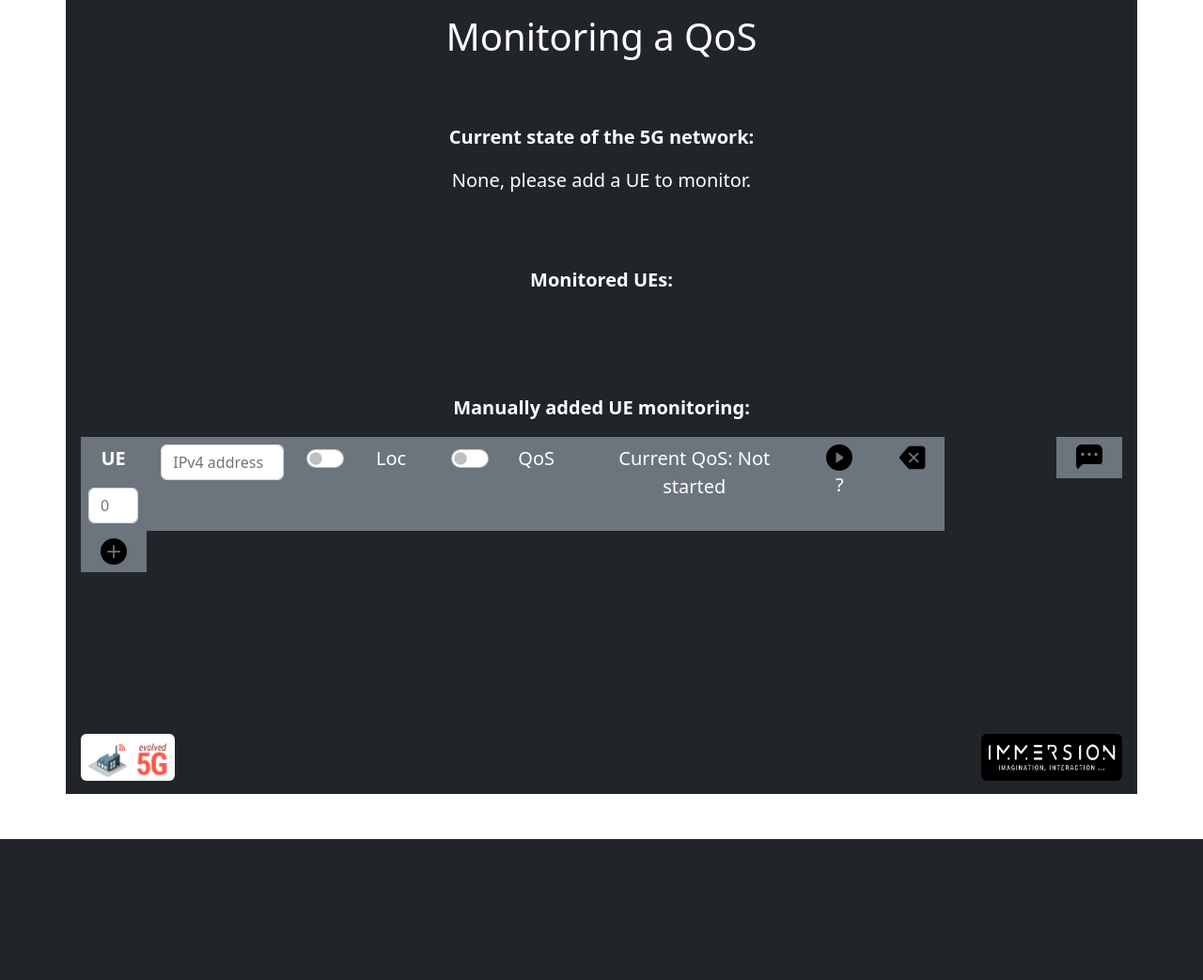
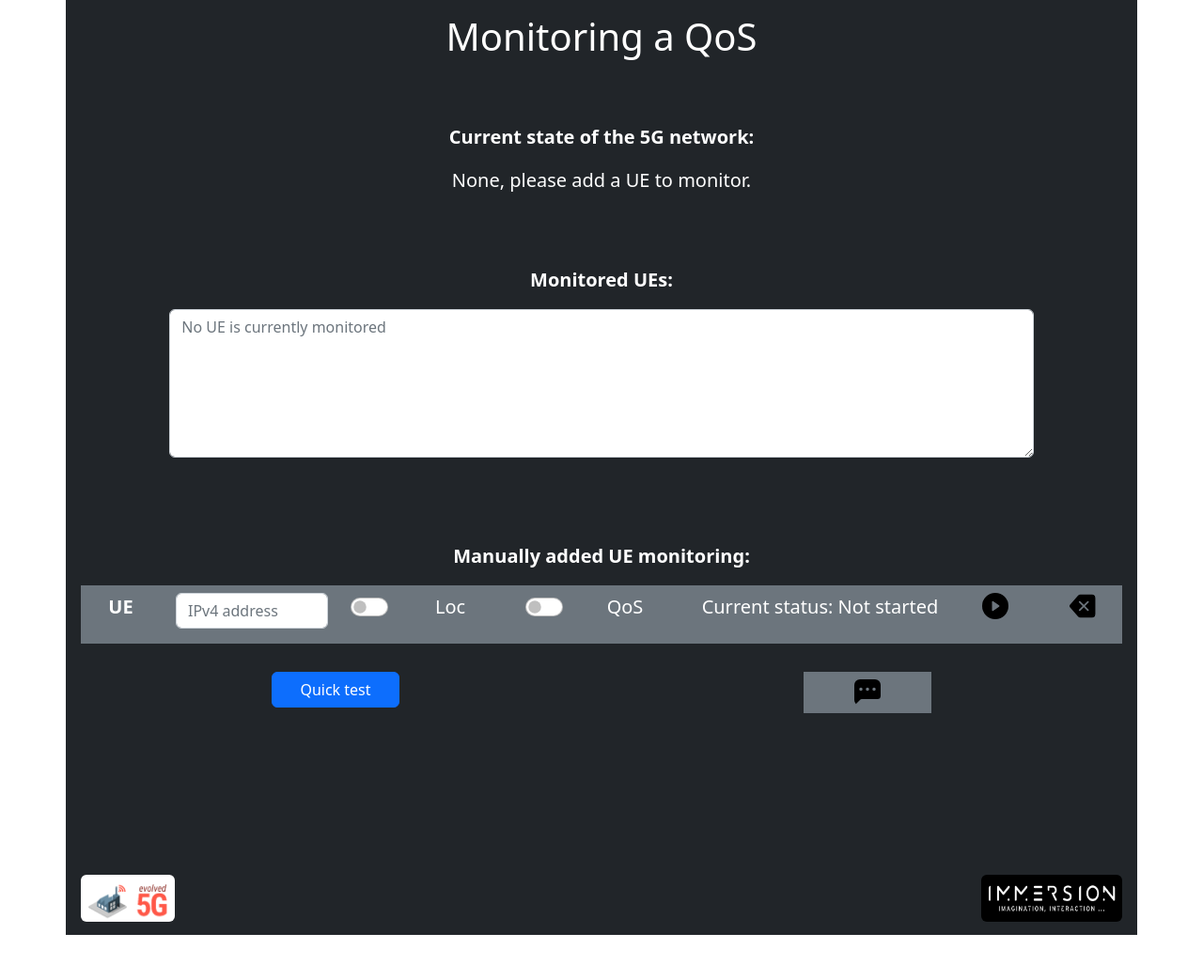
Before and after one commit to EVOLVED-5G/ImmersionNetApp, a Python web app: template src/web/templates/monitoringSession.html in a window 1280 px wide. Shown: the part 49-1092 px from the top of the page at 94% size. Before the commit the page ends 942 px from the top, so only its background shows below. Run offline with Jinja, Linux system fonts and the light colour scheme; the template is opened without the code that fills it, so the values that code supplies are empty; some libraries are stand-ins or nearby versions.

Commit message:
Updating monitoringSession page and SDK requirement

```diff
--- a/src/main.py
+++ b/src/main.py
@@ -27,7 +27,7 @@ def add_local_env_var():
     os.environ['NETAPP_PORT_WEB'] = "9998"
     os.environ['NETAPP_PORT_VAPP'] = "9877"
     os.environ['NEF_HOST'] = "http://localhost:8888"
-    os.environ['NEF_EMULATOR_LOCALHOST'] = "http://host.docker.internal:"
+    os.environ['NEF_CALLBACK_URL'] = "http://host.docker.internal:"
 
 
 def read_command_line_args():
--- a/src/python/request/endpoint/EndPointGenerator.py
+++ b/src/python/request/endpoint/EndPointGenerator.py
@@ -46,4 +46,4 @@ class CustomEndpoint:
         self.methods = methods
         self.func = func
         # Read the config file to get the first part of the endpoint url
-        self.complete_url = os.getenv('NEF_EMULATOR_LOCALHOST') + str(flask_port) + self.url_rule
+        self.complete_url = os.getenv('NEF_CALLBACK_URL') + str(flask_port) + self.url_rule
--- a/src/python/request/general/RequestManager.py
+++ b/src/python/request/general/RequestManager.py
@@ -36,7 +36,7 @@ class RequestManager:
         self.core5GManager.start_comm_with_emulator()
         self.core5GManager.clean_subscriptions()
         # If needed for debug purposes, trigger a few loc and Qos subscriptions
-        self.test_nef_emulator_calls()
+        # self.test_nef_emulator_calls()
 
     # Handle a QoS request from the vApp
     def handle_vapp_qos_request(self, msg, content_type):
@@ -70,9 +70,13 @@ class RequestManager:
         # Record the fact that we now monitor both UEs
         self.ue_controller.add_monitored_ue("10.0.0.2", True, True)
         self.ue_controller.add_monitored_ue("10.0.0.4", True, True)
+        return self.ue_controller.get_monitored_ues()
 
     def notify_vapp(self, notif):
         self.server.add_msg_to_send(jsonpickle.encode(notif, unpicklable=False))
 
+    def get_monitored_ues(self):
+        return self.ue_controller.get_monitored_ues()
+
     def polite_stop_children(self):
         self.flask_thread.polite_stop()
--- a/src/python/request/web/FlashWebServer.py
+++ b/src/python/request/web/FlashWebServer.py
@@ -55,5 +55,11 @@ class FlaskWebServer(threading.Thread):
     def start_session_requested(self):
         self.request_handler.start_communications_request()
 
+    def get_monitored_ues(self):
+        return self.request_handler.get_monitored_ues()
+
+    def add_test_ues(self):
+        return self.request_handler.test_nef_emulator_calls()
+
     def polite_stop(self):
         self.must_stop = True
--- a/src/requirements.txt
+++ b/src/requirements.txt
@@ -1,5 +1,5 @@
 Flask~=2.0.2
-evolved5g~=0.8.0
+evolved5g~=0.8.2
 jsonpickle~=2.0.0
 Pillow~=9.0.0
 python-dotenv~=0.21.0
--- a/src/web/templates/configChoice.html
+++ b/src/web/templates/configChoice.html
@@ -69,6 +69,7 @@
             });
     </script>
 
+    <!-- Script to fill the config description on page load  -->
     <script>
          $( document ).ready(function(){
             $.getJSON($SCRIPT_ROOT + '/_selected_config_changed', {
--- a/src/web/templates/monitoringSession.html
+++ b/src/web/templates/monitoringSession.html
@@ -16,68 +16,69 @@
     <!--  Second part: the monitored UEs -->
     <p class="fw-bold">Monitored UEs: </p>
 
+    <div class="row">
+        <div class="col-md-1"></div>
+        <div class="col-md-10">
+            <textarea class="form-control" id="monitoredUEsText" rows="6" placeholder="No UE is currently monitored"></textarea>
+        </div>
+        <div class="col-md-1"></div>
+    </div>
+
     <br/><br/><br/>
 
     <p class="fw-bold">Manually added UE monitoring: </p>
-    <div class="row">
-        <div class="col-md-10">
+
     <div class="container p-2 bg-secondary text-white">
         <div class="row">
-                    <div class="col-md-1">
-                        <p class="fw-bold">UE </p>
-                        <input id="UE_num" type="text" class="form-control" placeholder="0" aria-label="UE_num" aria-describedby="basic-addon1">
+            <div class="col-1">
+                <p class="fw-bold">UE</p>
             </div>
-                    <div class="col-md-2">
+            <div class="col-2">
                 <input id="ipv4" type="text" class="form-control" placeholder="IPv4 address" aria-label="IPv4" aria-describedby="basic-addon1">
             </div>
-                    <div class="col-md-2">
+            <div class="col-2">
                 <div class="form-check form-switch">
                     <label class="form-check-label" for="switchLocationUE1">Loc</label>
                     <input class="form-check-input" type="checkbox" role="switch" id="switchLocationUE1">
                 </div>
             </div>
-                    <div class="col-md-2">
+            <div class="col-2">
                 <div class="form-check form-switch">
-                            <label class="form-check-label" for="switchQosUE1">QoS</label>
+                    <label class="form-check-label" for="switchLocationUE1">QoS</label>
                     <input class="form-check-input" type="checkbox" role="switch" id="switchQosUE1">
                 </div>
             </div>
-                    <div class="col-md-3">
-                        <p>Current QoS: Not started</p>
+            <div class="col">
+                 <p>Current status: Not started</p>
             </div>
-                    <div class="col-md-1">
+            <div class="col-1">
                 <a href=# id=playUE1>
                     <img src="{{url_for('static', filename='img/Icon_Play.svg')}}" class="rounded mx-auto d-block"
                          alt="Play logo" style="width:28px;height:28px;">
                 </a>
-                        <span id=result_play>?</span>
             </div>
-                    <div class="col-md-1">
+            <div class="col-1">
                 <img id=deleteUE1 src="{{url_for('static', filename='img/Icon_Delete_1.svg')}}" class="rounded mx-auto d-block"
                      alt="Delete logo" style="width:28px;height:28px;">
             </div>
-
         </div>
     </div>
+
+    <br/>
+
+    <div class="row">
+        <div class="col">
+            <a href=# id=quickTestBtn><button type="button" class="btn btn-primary w-25">Quick test</button></a>
         </div>
-        <div class="col-md-1"></div>
-        <div class="col-md-1">
-            <div class="container p-2 bg-secondary text-white">
+        <div class="col">
+            <div class="container p-2 bg-secondary text-white w-25">
                 <img src="{{url_for('static', filename='img/Icon_Logs.svg')}}" class="rounded mx-auto d-block"
                     alt="Logs logo" style="width:28px;height:28px;">
             </div>
         </div>
     </div>
 
-    <!--  Second row: can add a new UE line  -->
-    <div class="row">
-        <div class="col-md-1">
-            <div class="container p-2 bg-secondary text-white">
-                <img src="{{url_for('static', filename='img/Icon_Plus.svg')}}" class="rounded mx-auto d-block"
-                     alt="Logs logo" style="width:28px;height:28px;">
-            </div>
-        </div>
-    </div>
+
 
 
     <script>
@@ -97,6 +98,31 @@
     </script>
 
 
+    <!-- Script to fill the monitoredUEs description on page load  -->
+    <script>
+         $( document ).ready(function(){
+            $.getJSON($SCRIPT_ROOT + '/_get_monitored_ues', {
+                }, function(data) {
+                 $('#monitoredUEsText').val(data.result);
+                 });
+            return false;
+        });
+    </script>
+
+        <!-- Script to add test UEs to monitor upon clicking on the "Quick test" button  -->
+    <script>
+            $(function() {
+                $("a#quickTestBtn").bind('click', function(){
+                $.getJSON($SCRIPT_ROOT + '/_add_test_ues', {
+                }, function(data) {
+                 $('#monitoredUEsText').val(data.result);
+                 });
+                return false;
+                });
+            });
+    </script>
+
+
     <br/><br/>
 
 </blockquote>
```
Also changed, not shown: docker-compose.yml (+9 -2 lines), src/python/request/general/UEsController.py (+23 -4 lines), src/python/request/web/WebRequestHandler.py (+9 -0 lines), 1 other file. Lines whose indentation alone changed are shown as unchanged.
